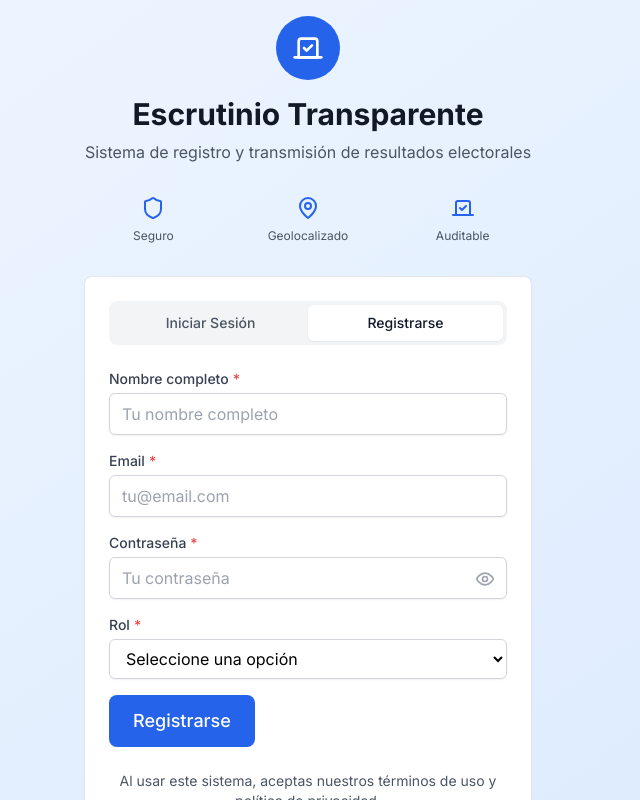
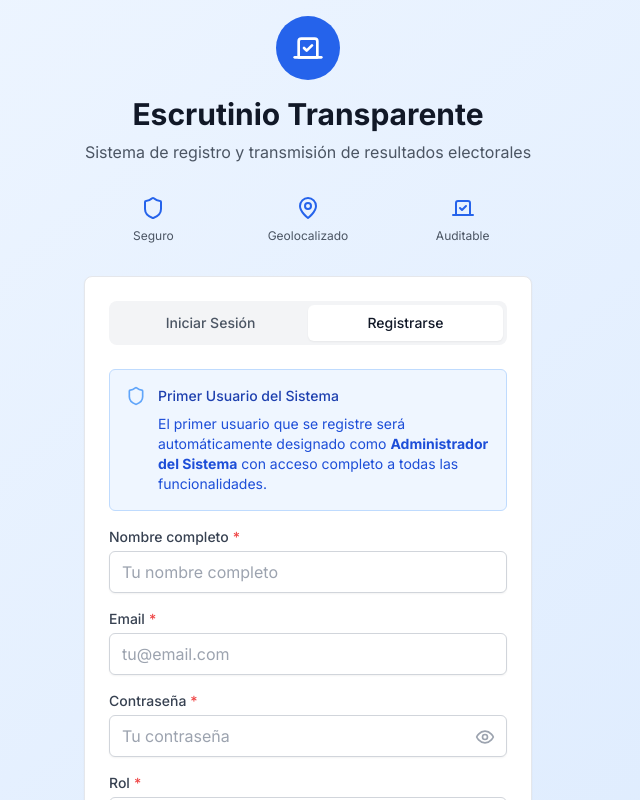
Before and after one commit to stellier7/EscrutinioElectoralHN, a Next.js app: page / in a window 1280 px wide. Both pictures are taken after a click on the button "Registrarse". Shown: the top 800 px of the page, without its empty margins (332-972 px from the left). Built offline with nearby package versions, Linux system fonts and the light colour scheme.

Commit message:
feat: First user becomes admin automatically

```diff
--- a/src/app/api/auth/register/route.ts
+++ b/src/app/api/auth/register/route.ts
@@ -9,7 +9,7 @@ const registerSchema = z.object({
   email: z.string().email('Email inválido'),
   password: z.string().min(6, 'La contraseña debe tener al menos 6 caracteres'),
   name: z.string().min(2, 'El nombre debe tener al menos 2 caracteres'),
-  role: z.enum(['VOLUNTEER', 'ORGANIZATION_MEMBER'], {
+  role: z.enum(['VOLUNTEER', 'ORGANIZATION_MEMBER', 'ADMIN'], {
     errorMap: () => ({ message: 'Rol inválido' }),
   }),
   deviceId: z.string().min(1, 'ID de dispositivo requerido'),
@@ -55,6 +55,11 @@ export async function POST(request: NextRequest): Promise<NextResponse> {
       } as ApiResponse, { status: 409 });
     }
 
+    // Check if this is the first user (will be admin)
+    const userCount = await prisma.user.count();
+    const isFirstUser = userCount === 0;
+    const finalRole = isFirstUser ? 'ADMIN' : role;
+
     // Hash password
     const hashedPassword = await AuthUtils.hashPassword(password);
 
@@ -64,7 +69,7 @@ export async function POST(request: NextRequest): Promise<NextResponse> {
         email,
         password: hashedPassword,
         name,
-        role: role as UserRole,
+        role: finalRole as UserRole,
         deviceId,
         isActive: true,
       },
@@ -93,8 +98,9 @@ export async function POST(request: NextRequest): Promise<NextResponse> {
       newUser.id,
       {
         registrationType: 'new_user',
-        role: role,
+        role: finalRole,
         deviceId: deviceId,
+        isFirstUser: isFirstUser,
       },
       request
     );
@@ -105,10 +111,15 @@ export async function POST(request: NextRequest): Promise<NextResponse> {
       expiresAt: expiresAt.toISOString(),
     };
 
+    const message = isFirstUser
+      ? '¡Usuario registrado exitosamente como Administrador del Sistema!'
+      : 'Usuario registrado exitosamente';
+
     return NextResponse.json({
       success: true,
       data: response,
-      message: 'Usuario registrado exitosamente',
+      message: message,
+      isFirstUser: isFirstUser,
     } as ApiResponse<AuthResponse>, { status: 201 });
 
   } catch (error) {
--- a/src/app/page.tsx
+++ b/src/app/page.tsx
@@ -163,6 +163,24 @@ export default function HomePage() {
           </div>
 
           <form onSubmit={handleSubmit} className="space-y-4">
+            {!isLogin && (
+              <div className="bg-blue-50 border border-blue-200 rounded-md p-4 mb-4">
+                <div className="flex">
+                  <div className="flex-shrink-0">
+                    <Shield className="h-5 w-5 text-blue-400" />
+                  </div>
+                  <div className="ml-3">
+                    <h3 className="text-sm font-medium text-blue-800">
+                      Primer Usuario del Sistema
+                    </h3>
+                    <div className="mt-2 text-sm text-blue-700">
+                      <p>El primer usuario que se registre será automáticamente designado como <strong>Administrador del Sistema</strong> con acceso completo a todas las funcionalidades.</p>
+                    </div>
+                  </div>
+                </div>
+              </div>
+            )}
+
             {errors.general && (
               <div className="error-container">
                 <p className="error-message">{errors.general}</p>
```
